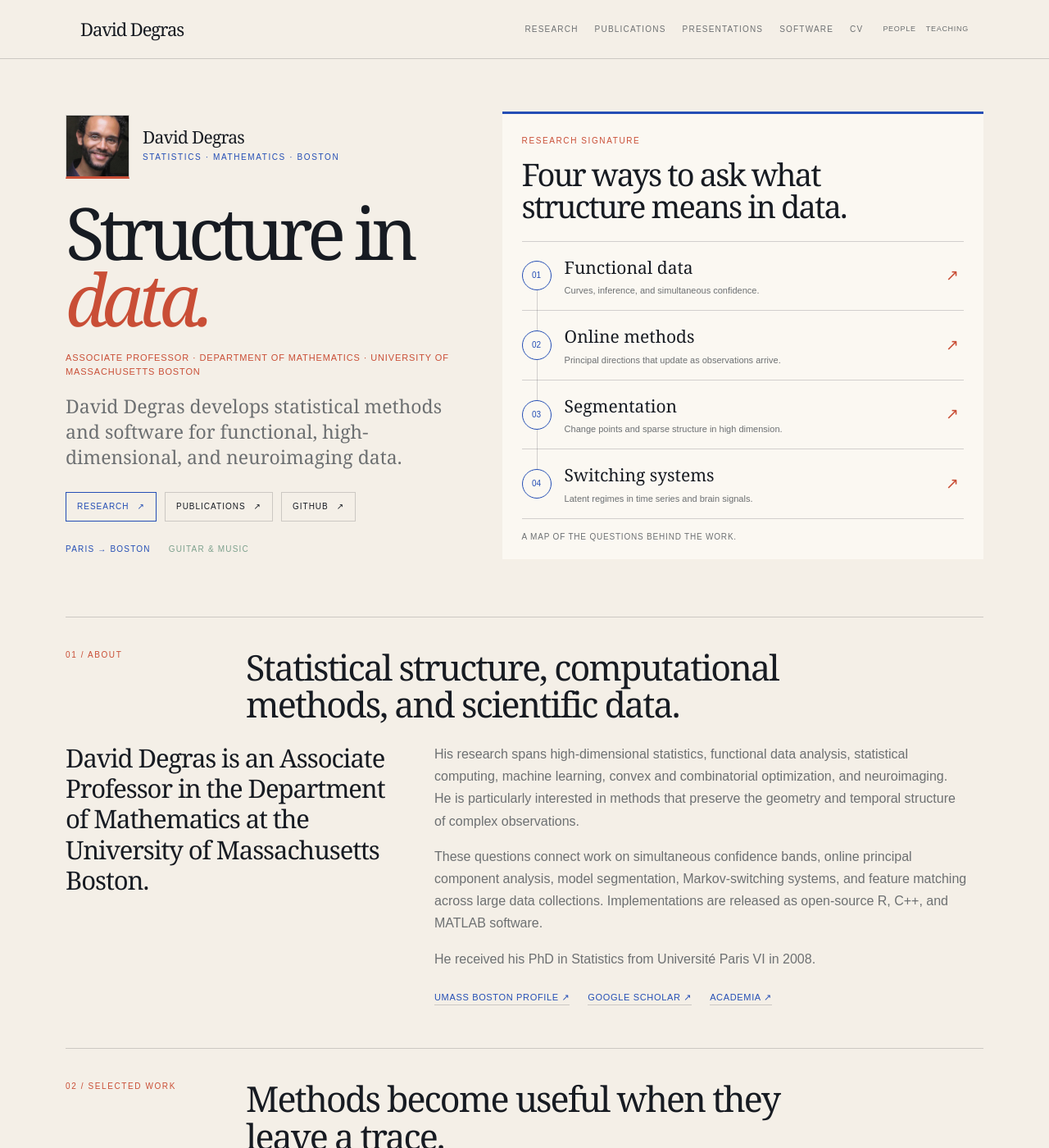
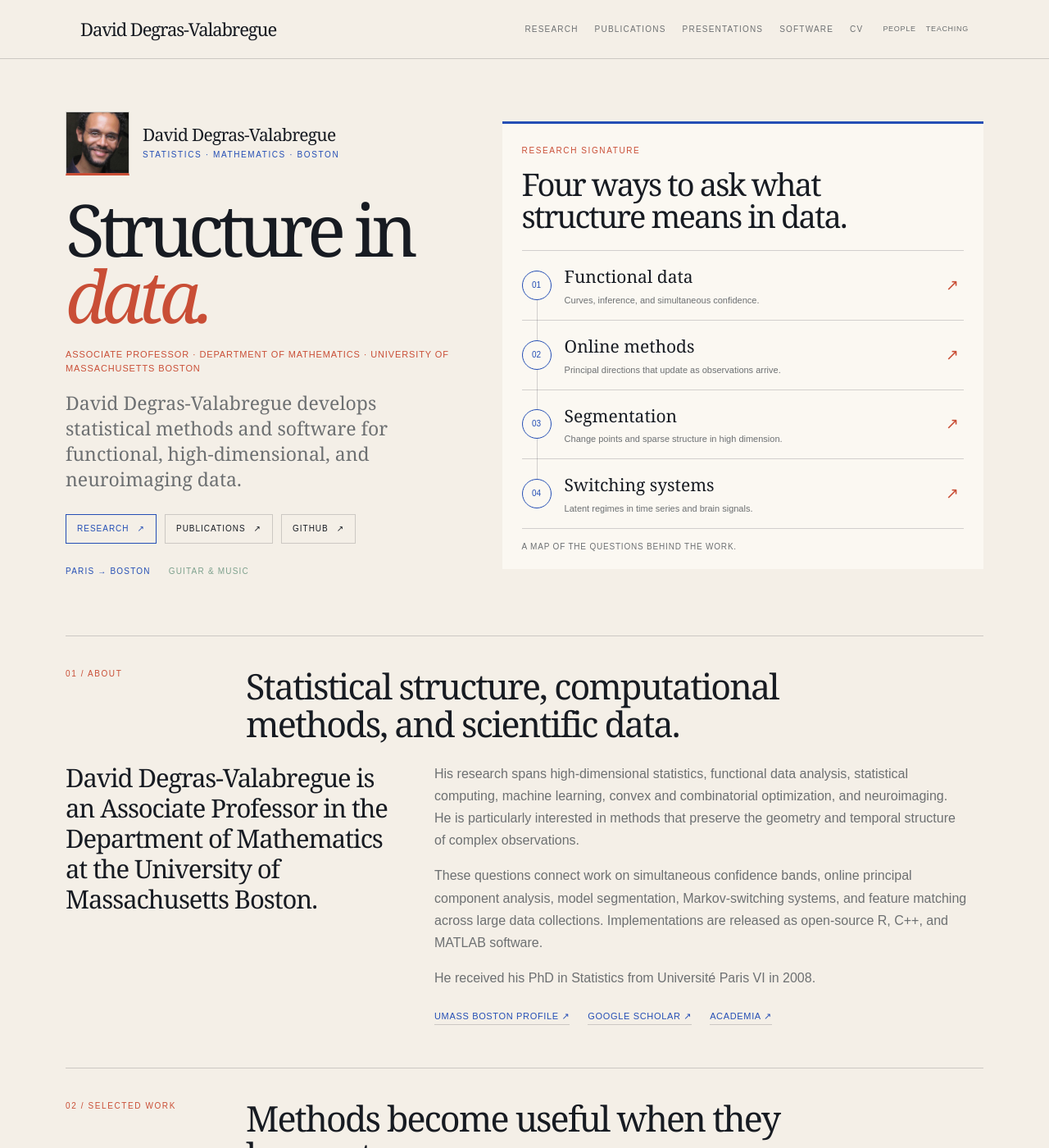
Before and after one commit to Yiming-S/ddegras.github.io, a Jekyll site: the page built from _pages/about.md, in a window 1280 px wide and 1400 px high. Shown: the whole window at 82% size. Built offline with Jekyll 4.4.1, drawn with Linux system fonts in a browser that asks for light colours; some of the changed text lies outside the part shown.

Commit message:
update name and graduation date

```diff
--- a/_config.yml
+++ b/_config.yml
@@ -1,4 +1,4 @@
-title: "David Degras"
+title: "David Degras-Valabregue"
 description: "Associate Professor of Mathematics at the University of Massachusetts Boston"
 lang: "en-US"
 timezone: "America/New_York"
@@ -9,7 +9,7 @@ baseurl: "/ddegras.github.io"
 repository: "Yiming-S/ddegras.github.io"
 
 author:
-  name: "David Degras"
+  name: "David Degras-Valabregue"
   email: "David.Degras@umb.edu"
   github: "https://github.com/ddegras"
   scholar: "https://scholar.google.com/citations?user=CYLjVg4AAAAJ&hl=en"
--- a/_pages/about.md
+++ b/_pages/about.md
@@ -1,8 +1,8 @@
 ---
 layout: home
 permalink: /
-title: "David Degras"
-excerpt: "David Degras is an associate professor of mathematics at the University of Massachusetts Boston working in high-dimensional statistics, functional data analysis, statistical computing, machine learning, and neuroimaging."
+title: "David Degras-Valabregue"
+excerpt: "David Degras-Valabregue is an associate professor of mathematics at the University of Massachusetts Boston working in high-dimensional statistics, functional data analysis, statistical computing, machine learning, and neuroimaging."
 redirect_from:
   - /about/
   - /about.html
@@ -12,15 +12,15 @@ redirect_from:
   <section class="home-hero" aria-labelledby="home-title">
     <div class="home-intro">
       <div class="home-person">
-        <img class="home-portrait" src="{{ '/images/biophoto.png' | relative_url }}" alt="David Degras" width="200" height="200">
+        <img class="home-portrait" src="{{ '/images/biophoto.png' | relative_url }}" alt="David Degras-Valabregue" width="200" height="200">
         <div class="home-person-copy">
-          <p class="home-person-name">David Degras</p>
+          <p class="home-person-name">David Degras-Valabregue</p>
           <p class="home-kicker">Statistics · Mathematics · Boston</p>
         </div>
       </div>
       <h1 id="home-title">Structure in <em>data.</em></h1>
       <p class="home-role">Associate Professor · Department of Mathematics · University of Massachusetts Boston</p>
-      <p class="home-lead">David Degras develops statistical methods and software for functional, high-dimensional, and neuroimaging data.</p>
+      <p class="home-lead">David Degras-Valabregue develops statistical methods and software for functional, high-dimensional, and neuroimaging data.</p>
       <div class="home-actions" aria-label="Primary actions">
         <a class="home-action home-action--primary" href="{{ '/research/' | relative_url }}">Research <span aria-hidden="true">↗</span></a>
         <a class="home-action" href="{{ '/publications/' | relative_url }}">Publications <span aria-hidden="true">↗</span></a>
@@ -66,7 +66,7 @@ redirect_from:
       <h2 id="about-heading">Statistical structure, computational methods, and scientific data.</h2>
     </div>
     <div class="home-about-grid">
-      <p class="home-about-statement">David Degras is an Associate Professor in the Department of Mathematics at the University of Massachusetts Boston.</p>
+      <p class="home-about-statement">David Degras-Valabregue is an Associate Professor in the Department of Mathematics at the University of Massachusetts Boston.</p>
       <div class="home-about-copy">
         <p>His research spans high-dimensional statistics, functional data analysis, statistical computing, machine learning, convex and combinatorial optimization, and neuroimaging. He is particularly interested in methods that preserve the geometry and temporal structure of complex observations.</p>
         <p>These questions connect work on simultaneous confidence bands, online principal component analysis, model segmentation, Markov-switching systems, and feature matching across large data collections. Implementations are released as open-source R, C++, and MATLAB software.</p>
```
Also changed, not shown: DESIGN.md (+1 -1 lines), README.md (+3 -3 lines), WEBSITE_GUIDE.md (+1 -1 lines), _pages/cv.md (+1 -1 lines), _pages/people.md (+2 -2 lines), operations/README.md (+4 -4 lines).
